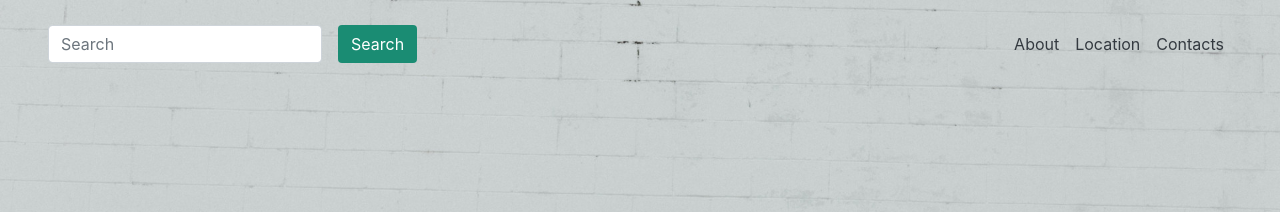
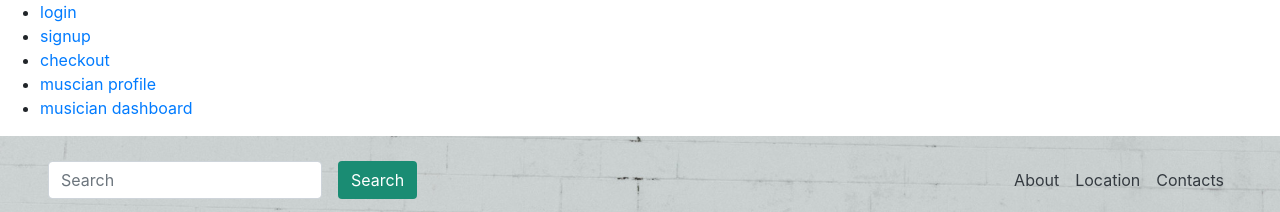
Before and after one commit to VictorKMaina/Canta, a plain HTML site: page index.html in a window 1280 px wide. Shown: the top 212 px of the page. Drawn offline with Linux system fonts and the light colour scheme.

Commit message:
add links to other pages

```diff
--- a/index.html
+++ b/index.html
@@ -9,6 +9,15 @@
   <script src="js/jquery-3.4.1.js"></script>
   <script src="js/scripts.js"></script>
   <link rel="shortcut icon" href="assets/favicon.ico" type="image/x-icon">
+  <div class="wrapper">
+    <ul>
+      <li><a href="log.html">login</a></li>
+      <li><a href="signup.html">signup</a></li>
+      <li><a href="checkout.html">checkout</a></li>
+      <li><a href="nav.html">muscian profile</a></li>
+      <li><a href="logo.html">musician dashboard</a></li>
+    </ul>
+  </div>
   <title>Welcome to Canta</title>
 </head>
 
```
